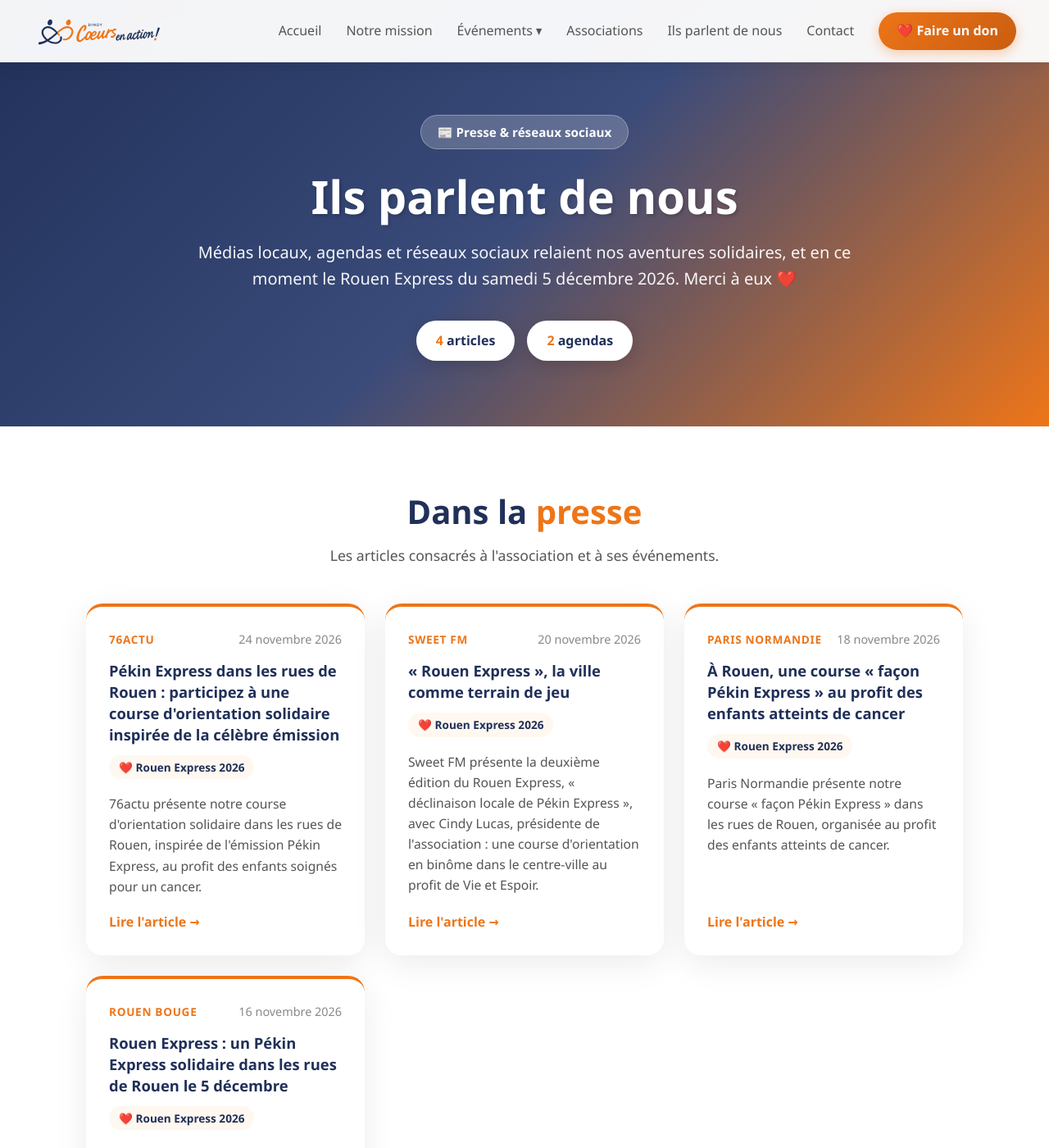
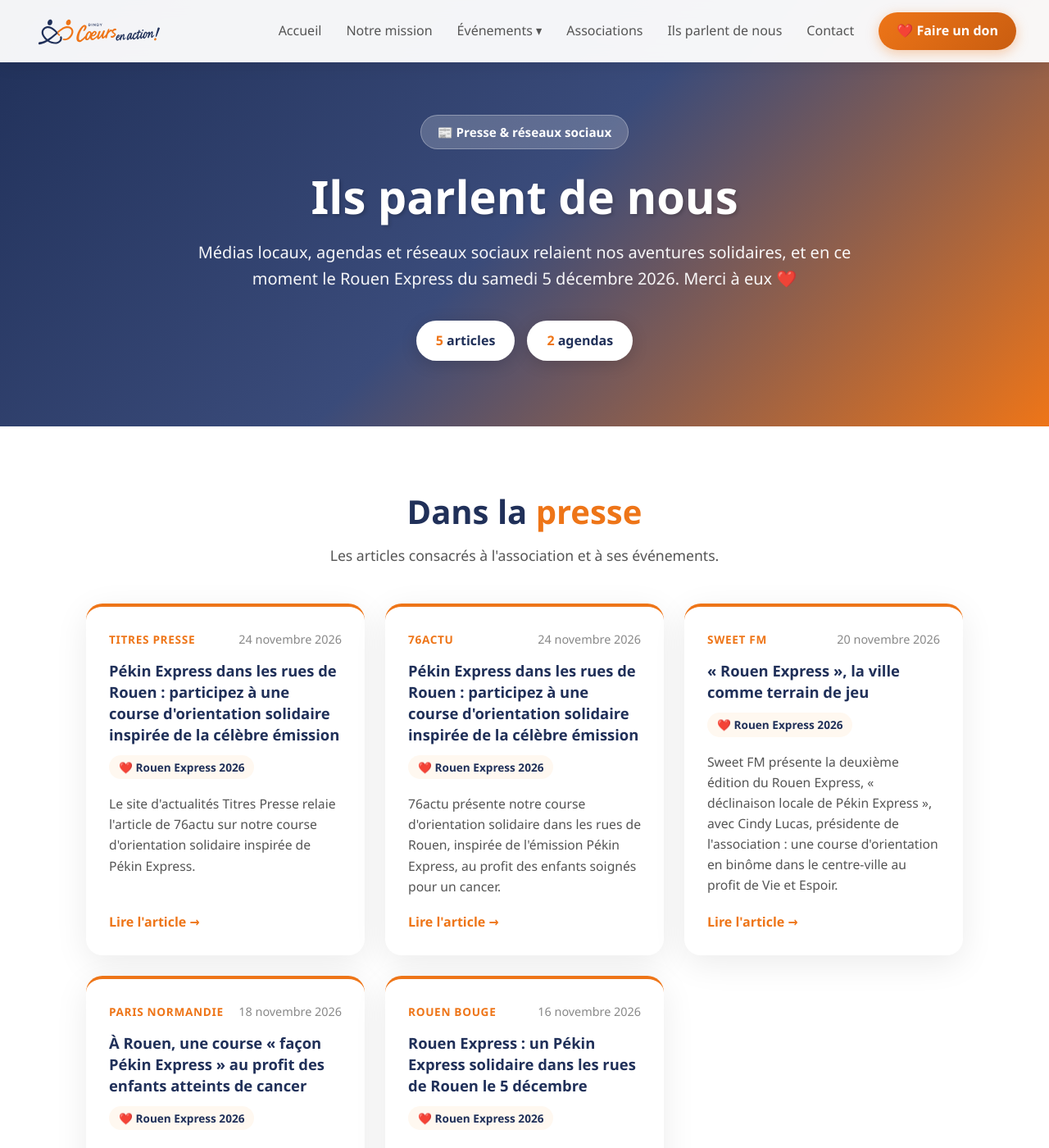
Before and after one commit to Lotto/bindycoeursenaction.fr, a Jekyll site: the page built from ils-parlent-de-nous.html, in a window 1280 px wide and 1400 px high. Shown: the whole window at 82% size. Built offline with Jekyll 4.4.1, drawn with Linux system fonts in a browser that asks for light colours.

Commit message:
Ils parlent de nous : ajoute la reprise de Titres Presse
Co-Authored-By: Claude Opus 5.5 <noreply@anthropic.com>
Claude-Session: https://claude.ai/code/session_01RxeoR69fVj75KMgauNEip9

```diff
--- a/_data/presse.yml
+++ b/_data/presse.yml
@@ -19,6 +19,14 @@
   date: 2026-11-24
   evenement: Rouen Express 2026
   extrait: "76actu présente notre course d'orientation solidaire dans les rues de Rouen, inspirée de l'émission Pékin Express, au profit des enfants soignés pour un cancer."
+
+- type: article
+  media: Titres Presse
+  titre: "Pékin Express dans les rues de Rouen : participez à une course d'orientation solidaire inspirée de la célèbre émission"
+  url: https://www.titrespresse.com/30343002603/m6-pekin-express
+  date: 2026-11-24
+  evenement: Rouen Express 2026
+  extrait: "Le site d'actualités Titres Presse relaie l'article de 76actu sur notre course d'orientation solidaire inspirée de Pékin Express."
 
 - type: article
   media: Sweet FM
```
